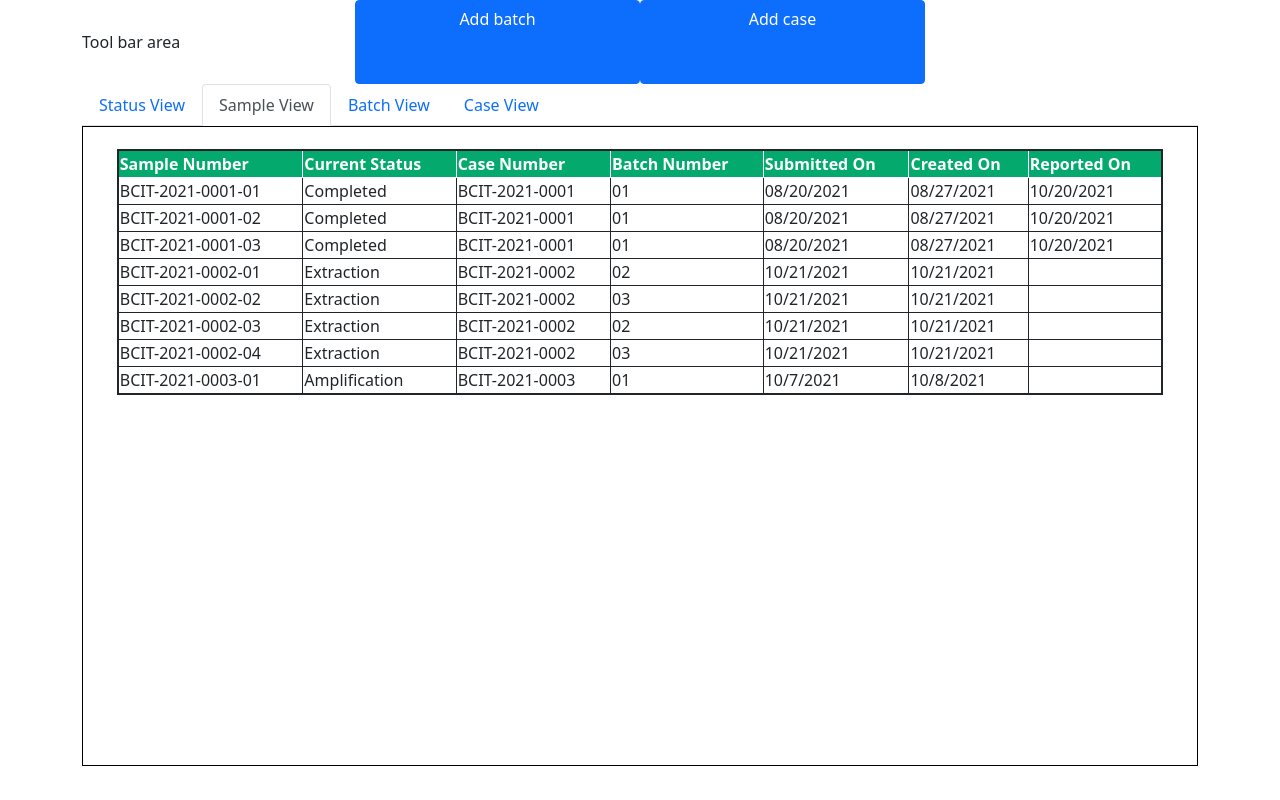
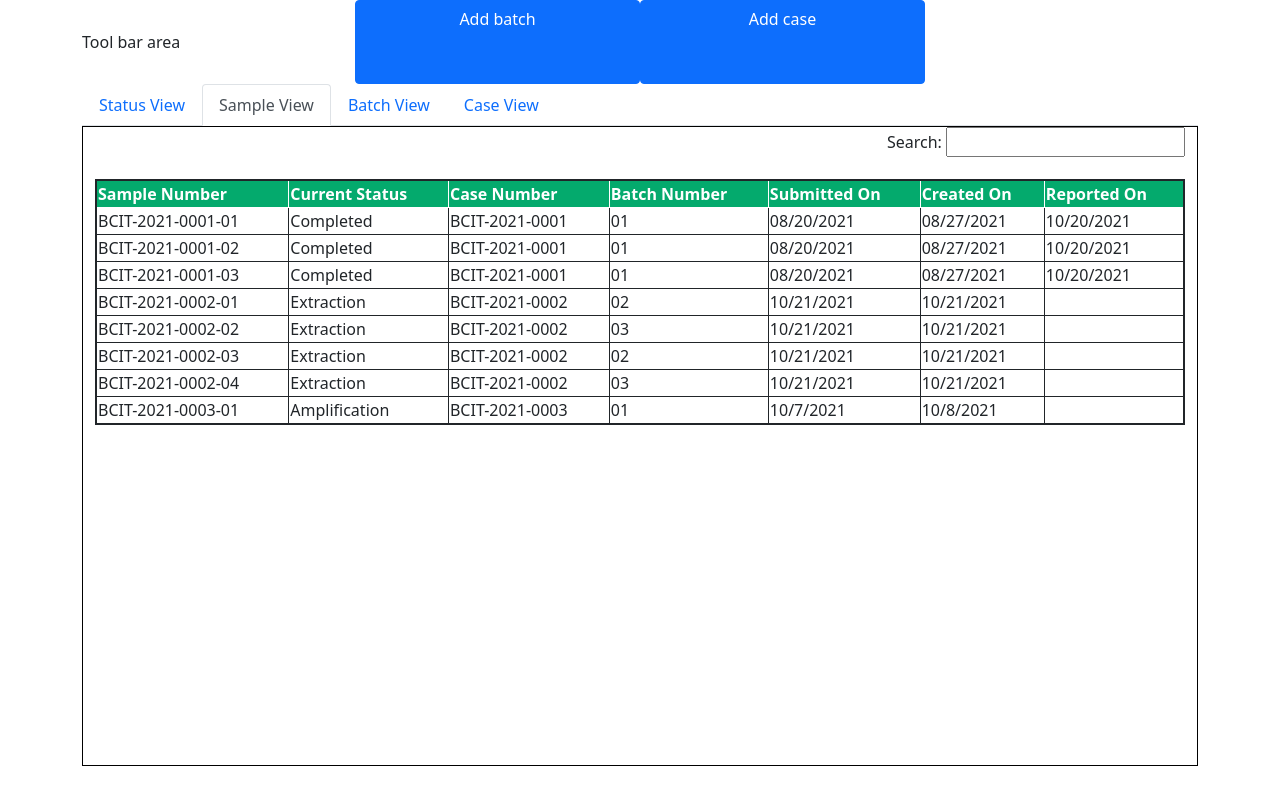
Before and after one commit to CozySchmidt/LeanForensics, a React (Create React App) app: page /sample-view in a window 1280 px wide. Built offline with nearby package versions, Linux system fonts and the light colour scheme.

Commit message:
Implemented global filter method

```diff
--- a/package.json
+++ b/package.json
@@ -16,6 +16,7 @@
     "react-router-dom": "^5.3.0",
     "react-scripts": "4.0.3",
     "react-scrollbooster": "^0.1.2",
+    "react-table": "^7.7.0",
     "web-vitals": "^1.1.2"
   },
   "scripts": {
--- /dev/null
+++ b/src/components/sample_views/Columns.js
@@ -0,0 +1,32 @@
+export const COLUMNS = [
+    {
+        Header: 'Sample Number',
+        accessor: 'sampleNumber',
+      },
+      {
+        Header: 'Current Status',
+        accessor: 'currentStatus',
+      },
+      {
+        Header: 'Case Number',
+        accessor: 'caseNumber',
+      },
+      {
+        Header: 'Batch Number',
+        accessor: 'batchNumber',
+      },
+      {
+        Header: 'Submitted On',
+        accessor: 'submitted',
+      },
+      {
+        Header: 'Created On',
+        accessor: 'created',
+      },
+      {
+        Header: 'Reported On',
+        accessor: 'reported',
+      }
+]
+
+export default COLUMNS;
--- /dev/null
+++ b/src/components/sample_views/GlobalFilter.css
@@ -0,0 +1,4 @@
+.samples--search {
+    float: right;
+    padding-bottom: 2%;
+}
--- /dev/null
+++ b/src/components/sample_views/GlobalFilter.js
@@ -0,0 +1,11 @@
+import React from 'react';
+import './GlobalFilter.css';
+
+export const GlobalFilter = ({ filter, setFilter }) => {
+    return (
+        <div className="samples--search">
+            Search: {' '}
+            <input value={filter || ''} onChange={e=> setFilter(e.target.value)}/>
+        </div>
+    )
+}
--- a/src/components/sample_views/SampleView.css
+++ b/src/components/sample_views/SampleView.css
@@ -1,9 +1,5 @@
-.samples--container {
-    margin: 2%;
-}
-
 .table--samples {
-    padding-top: 5%;
+    margin-top: 2%;
     border-collapse: collapse;
     border: 2px solid;
     width: 100%;
--- a/src/components/sample_views/SampleView.js
+++ b/src/components/sample_views/SampleView.js
@@ -1,42 +1,91 @@
-import React from "react";
-import data from '../../constants/mock_samples.json';
-import { useState } from 'react';
+import React, { useMemo } from "react";
+import { useTable, useGlobalFilter } from 'react-table';
+import MOCK_DATA from '../../constants/mock_samples.json';
+import COLUMNS from './Columns';
 import './SampleView.css';
+import { GlobalFilter } from "./GlobalFilter";
 
 const SampleView = () => {
 
-  const [samples, setSamples] = useState(data);
+  const data = useMemo(() => MOCK_DATA, []);
+  const columns = useMemo(() => COLUMNS, []);
+
+  const {
+    getTableProps,
+    getTableBodyProps,
+    headerGroups,
+    rows,
+    prepareRow,
+    state,
+    setGlobalFilter,
+  } = useTable({ columns, data }, useGlobalFilter);
+
+  const { globalFilter } = state;
 
   return (
-    <div className="samples--container">
-      <table className="table--samples">
+    <>
+      <GlobalFilter filter={globalFilter} setFilter={setGlobalFilter}/>
+      <table className="table--samples" {...getTableProps()}>
         <thead className="table--samples--header">
-          <tr>
-            <th>Sample Number</th>
-            <th>Current Status</th>
-            <th>Case Number</th>
-            <th>Batch Number</th>
-            <th>Submitted On</th>
-            <th>Created On</th>
-            <th>Reported On</th>
-          </tr>
-        </thead>
-        <tbody className="table--samples--body">
-          {samples.map((sample) => (
-            <tr>
-              <td>{sample.sampleNumber}</td>
-              <td>{sample.currentStatus}</td>
-              <td>{sample.caseNumber}</td>
-              <td>{sample.batchNumber}</td>
-              <td>{sample.submitted}</td>
-              <td>{sample.created}</td>
-              <td>{sample.reported}</td>
+          {headerGroups.map(headerGroup => (
+            <tr {...headerGroup.getHeaderGroupProps()}>
+              {headerGroup.headers.map(column => (
+                <th {...column.getHeaderProps()}>{column.render('Header')}</th>
+              ))}
             </tr>
           ))}
+        </thead>
+        <tbody className="table--samples--body" {...getTableBodyProps()}>
+          {rows.map(row => {
+            prepareRow(row);
+            return (
+              <tr {...row.getRowProps()}>
+                {row.cells.map(cell => {
+                  return <td {...cell.getCellProps()}>{cell.render('Cell')}</td>
+                })}
+              </tr>
+            )
+          })}
         </tbody>
       </table>
-    </div>
-  );
+    </>
+  )
+
+
+  // const [samples, setSamples] = useState(MOCK_DATA);
+
+  // return (
+  //   <div className="samples--container">
+  //     <Filter></Filter>
+  //     <table className="table--samples">
+  //       <thead className="table--samples--header">
+  //         <tr>
+  //           <th>Sample Number</th>
+  //           <th>Current Status</th>
+  //           <th>Case Number</th>
+  //           <th>Batch Number</th>
+  //           <th>Submitted On</th>
+  //           <th>Created On</th>
+  //           <th>Reported On</th>
+  //         </tr>
+  //       </thead>
+  //       <tbody className="table--samples--body">
+  //         {samples.map((sample) => (
+  //           <tr>
+  //             <td>{sample.sampleNumber}</td>
+  //             <td>{sample.currentStatus}</td>
+  //             <td>{sample.caseNumber}</td>
+  //             <td>{sample.batchNumber}</td>
+  //             <td>{sample.submitted}</td>
+  //             <td>{sample.created}</td>
+  //             <td>{sample.reported}</td>
+  //           </tr>
+  //         ))}
+  //       </tbody>
+  //     </table>
+  //   </div>
+  // );
+
 };
 
 export default SampleView;
```
Also changed, not shown: 1 other file (tests, documents, lock files or other folders).
